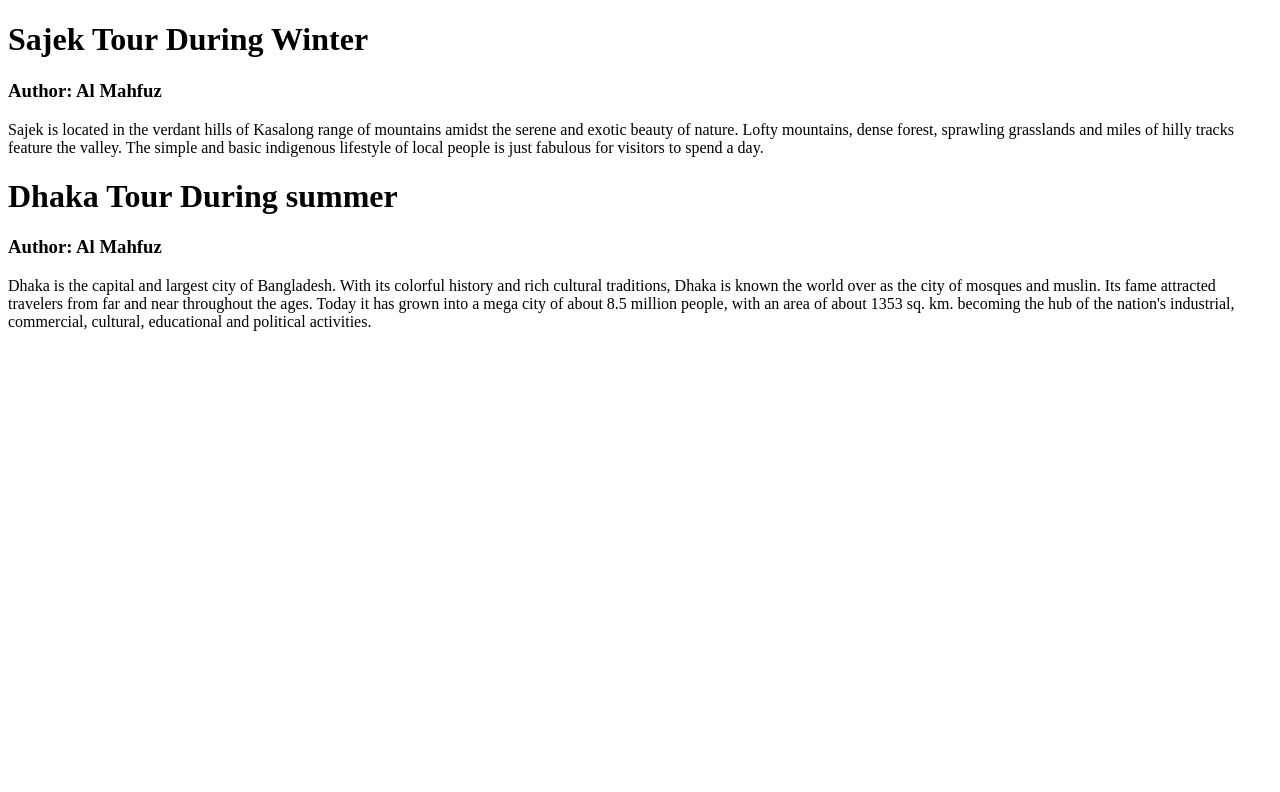
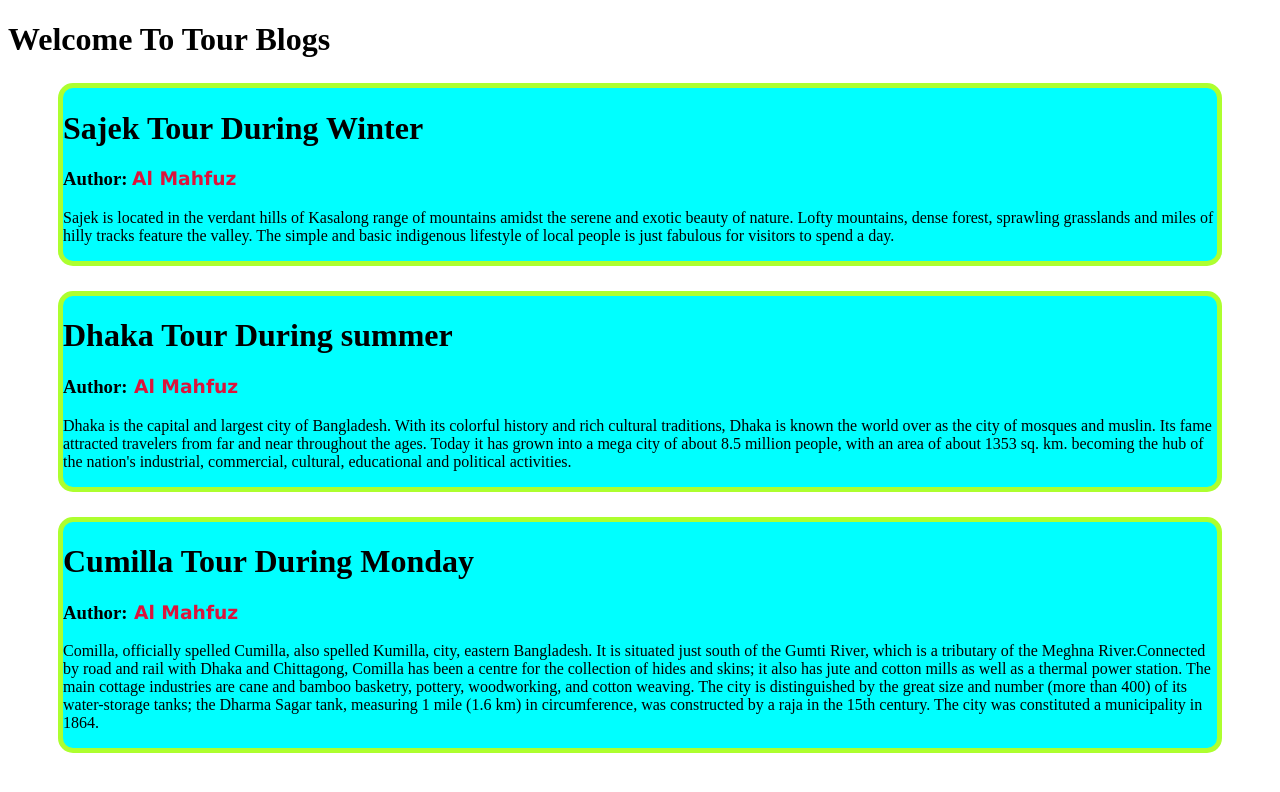
Before and after one commit to almahfuzhossen/myblogs, a plain HTML site: page index.html in a window 1280 px wide. Drawn offline with Linux system fonts and the light colour scheme.

Commit message:
blogs margin commit

```diff
--- a/index.html
+++ b/index.html
@@ -8,11 +8,23 @@
     <link rel="stylesheet" href="style.css">
 </head>
 <body>
-    <h1>Sajek Tour During Winter</h1>
-    <h3>Author: Al Mahfuz </h3>
-    <p>Sajek is located in the verdant hills of Kasalong range of mountains amidst the serene and exotic beauty of nature. Lofty mountains, dense forest, sprawling grasslands and miles of hilly tracks feature the valley. The simple and basic indigenous lifestyle of local people is just fabulous for visitors to spend a day.</p>
-    <h1>Dhaka Tour During summer</h1>
-    <h3>Author: Al Mahfuz </h3>
-    <p>Dhaka is the capital and largest city of Bangladesh. With its colorful history and rich cultural traditions, Dhaka is known the world over as the city of mosques and muslin. Its fame attracted travelers from far and near throughout the ages. Today it has grown into a mega city of about 8.5 million people, with an area of about 1353 sq. km. becoming the hub of the nation's industrial, commercial, cultural, educational and political activities.</p>
+
+        <h1>Welcome To Tour Blogs </h1>
+        <div class="blogs">
+        <h1>Sajek Tour During Winter</h1>
+        <h3>Author: <span class="author-name"> Al Mahfuz </span> </h3>
+        <p>Sajek is located in the verdant hills of Kasalong range of mountains amidst the serene and exotic beauty of nature. Lofty mountains, dense forest, sprawling grasslands and miles of hilly tracks feature the valley. The simple and basic indigenous lifestyle of local people is just fabulous for visitors to spend a day.</p>
+        </div>
+        <div class="blogs">
+            <h1>Dhaka Tour During summer</h1>
+        <h3>Author:<span class="author-name"> Al Mahfuz </span></h3>
+        <p>Dhaka is the capital and largest city of Bangladesh. With its colorful history and rich cultural traditions, Dhaka is known the world over as the city of mosques and muslin. Its fame attracted travelers from far and near throughout the ages. Today it has grown into a mega city of about 8.5 million people, with an area of about 1353 sq. km. becoming the hub of the nation's industrial, commercial, cultural, educational and political activities.</p>
+        </div>
+        <div class="blogs">
+            <h1>Cumilla Tour During Monday</h1>
+        <h3>Author:<span class="author-name"> Al Mahfuz </span> </h3>
+        <p>Comilla, officially spelled Cumilla, also spelled Kumilla, city, eastern Bangladesh. It is situated just south of the Gumti River, which is a tributary of the Meghna River.Connected by road and rail with Dhaka and Chittagong, Comilla has been a centre for the collection of hides and skins; it also has jute and cotton mills as well as a thermal power station. The main cottage industries are cane and bamboo basketry, pottery, woodworking, and cotton weaving. The city is distinguished by the great size and number (more than 400) of its water-storage tanks; the Dharma Sagar tank, measuring 1 mile (1.6 km) in circumference, was constructed by a raja in the 15th century. The city was constituted a municipality in 1864. </p>
+        </div>
+
 </body>
 </html>
--- a/style.css
+++ b/style.css
@@ -0,0 +1,11 @@
+.blogs{
+background-color: aqua;
+border: 5px solid greenyellow;
+border-radius: 15px;
+margin: 25px 50px 10px 50px;
+}
+
+.author-name{
+font-family: 'Lucida Sans', 'Lucida Sans Regular', 'Lucida Grande', 'Lucida Sans Unicode', Geneva, Verdana, sans-serif;
+color: crimson;
+}
```
